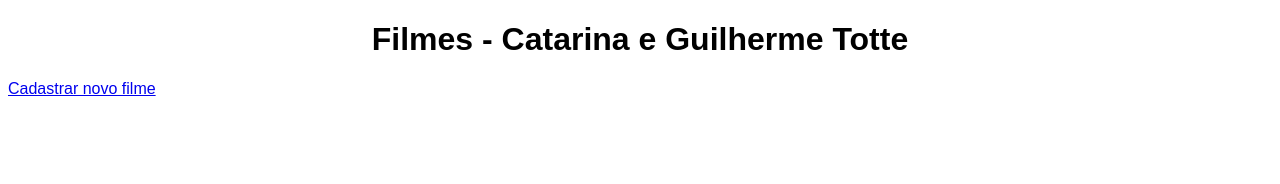
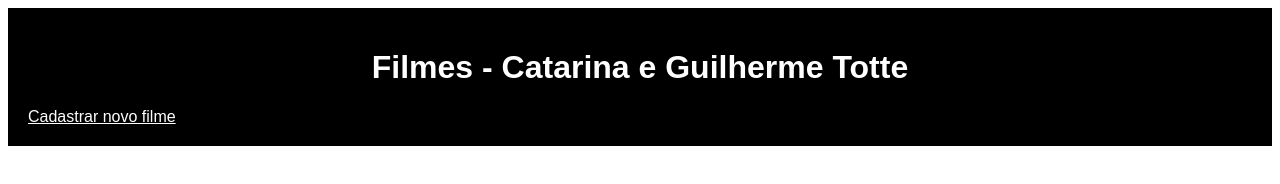
Before and after one commit to cattnasc/filmes_CatarinaPalomaresGuilhermeTotte, a website: page Frontend/index.html in a window 1280 px wide. Drawn offline with Linux system fonts and the light colour scheme; no server answers.

Commit message:
estilizacao do botao cadastrar

```diff
--- a/Frontend/style.css
+++ b/Frontend/style.css
@@ -4,6 +4,17 @@
 
     h1 {
     text-align: center;
+    }
+
+    header {
+        background: black;
+        padding: 20px;
+        color: white;
+        margin-bottom: 10px;
+
+        a {
+            color: white;
+        }
     }
 
     .filmes {
```
